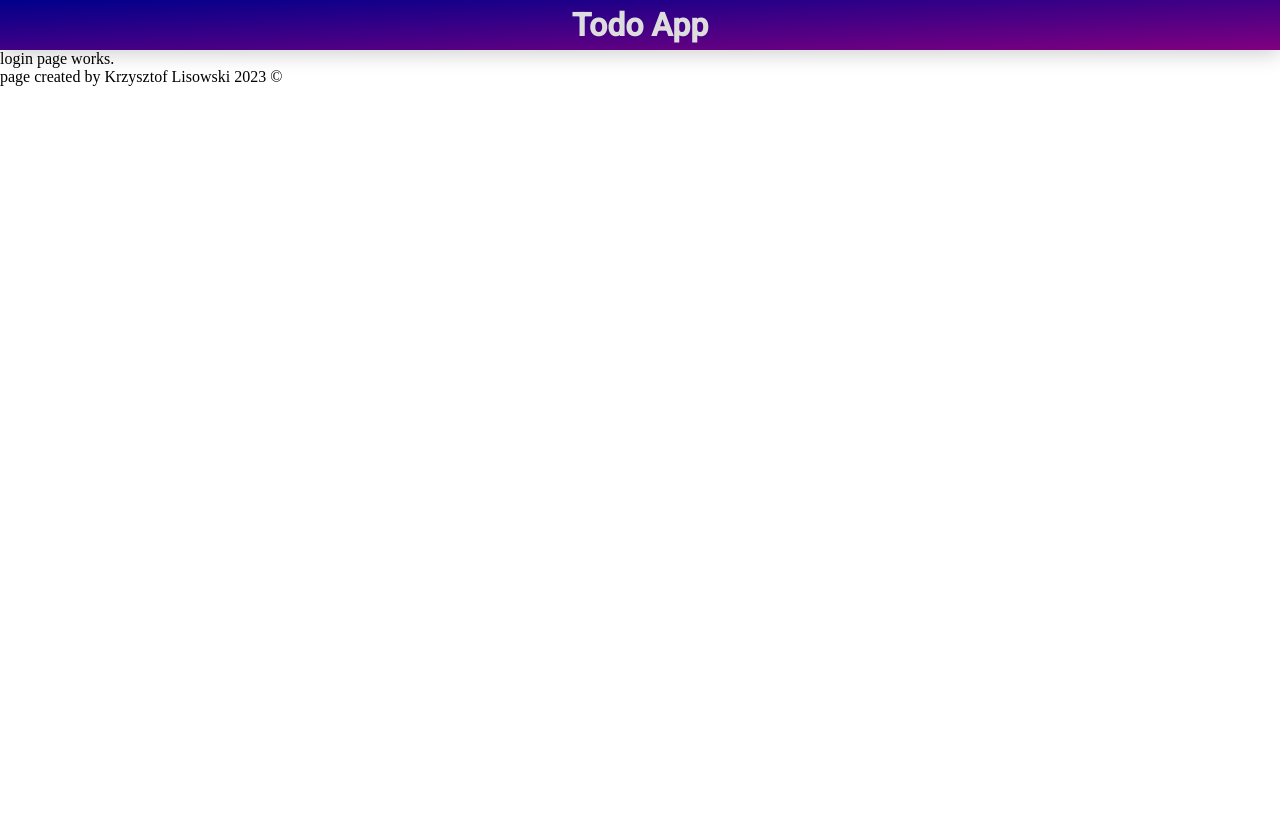
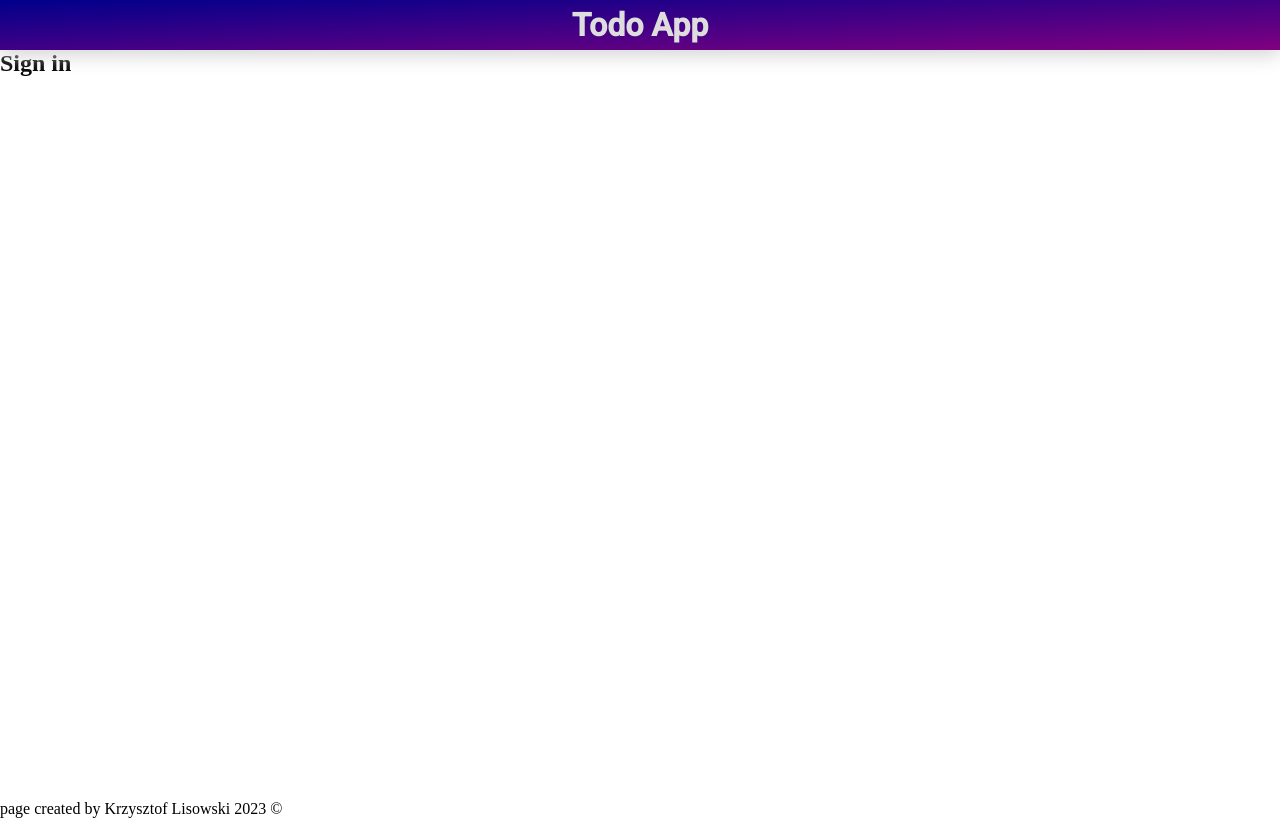
Before and after one commit to kikswosil/todoapp, an Angular app in the folder client/: page / in a window 1280 px wide. Built offline with nearby package versions, Linux system fonts and the light colour scheme.

Commit message:
added fixed position to the header.

```diff
--- a/client/src/app/app.component.css
+++ b/client/src/app/app.component.css
@@ -8,4 +8,6 @@ header {
     background-image: linear-gradient(to bottom right, darkblue, purple);
     font-family: 'Roboto', sans-serif;
     color: #ddd;
+    position: fixed;
+    top: 0;
 }
--- a/client/src/app/app.component.html
+++ b/client/src/app/app.component.html
@@ -3,7 +3,6 @@
 </header>
 <main>
   <router-outlet></router-outlet>
-  <!-- <app-login></app-login> -->
 </main>
 <footer>
   page created by Krzysztof Lisowski 2023 &copy;
--- a/client/src/app/login/login.component.css
+++ b/client/src/app/login/login.component.css
@@ -0,0 +1,4 @@
+.login-page {
+    margin-top: 50px;
+    height: calc(100vh - 50px);
+}
--- a/client/src/app/login/login.component.html
+++ b/client/src/app/login/login.component.html
@@ -1,3 +1,3 @@
-<section>
-    <p>login page works.</p>
+<section class="login-page">
+    <h1>Sign in</h1>
 </section>
```
